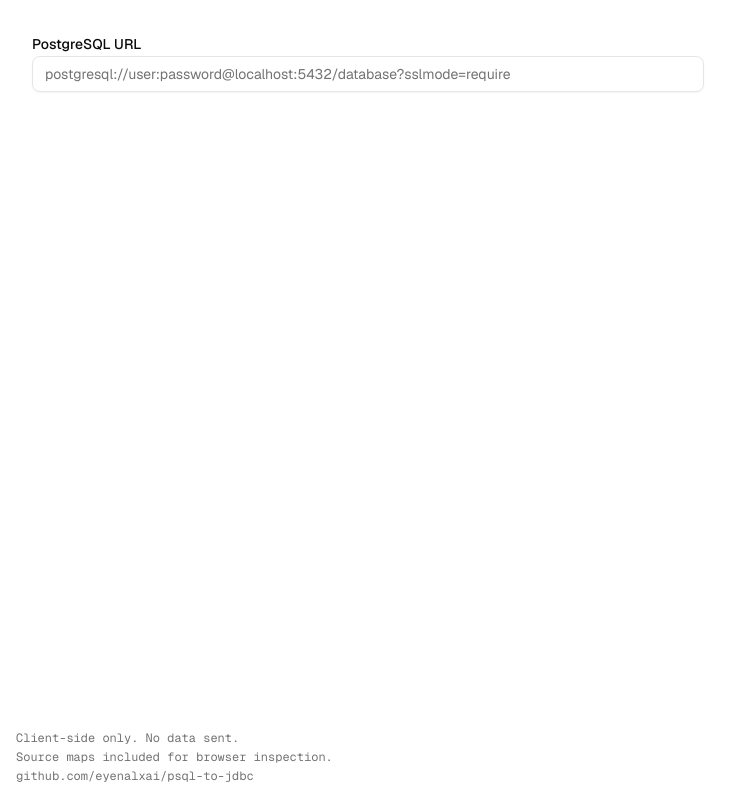
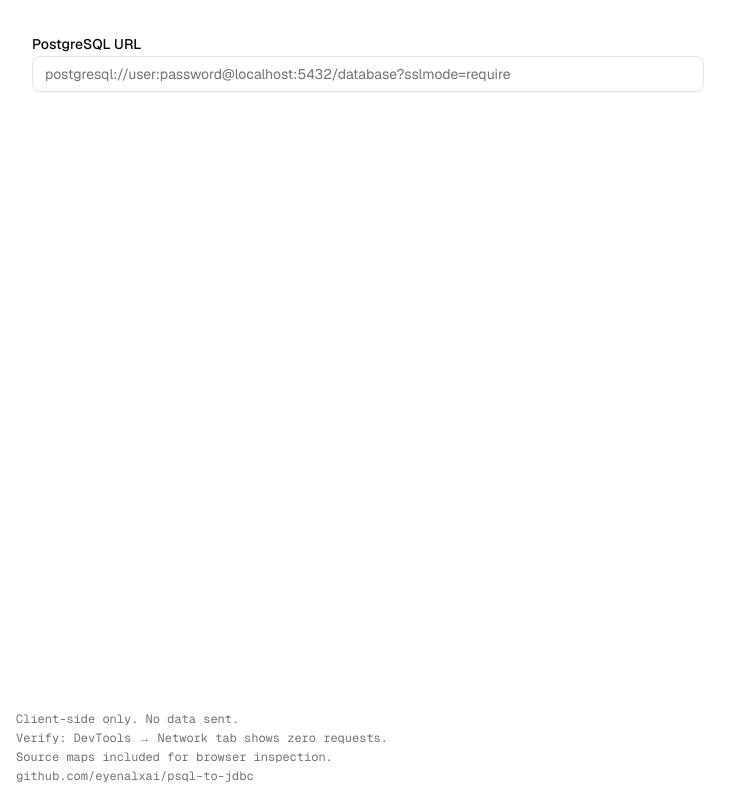
Before and after one commit to eyenalxai/psql-to-jdbc, a Next.js app: page / in a window 1280 px wide. Shown: the whole page, without its empty margins (0-751 px from the left). Built offline with nearby package versions, Linux system fonts and the light colour scheme.

Commit message:
feat: add verification note in footer for client-side only requests

```diff
--- a/src/app/layout.tsx
+++ b/src/app/layout.tsx
@@ -45,6 +45,9 @@
 						<div className="flex flex-col gap-0.5 md:gap-1">
 							<p className="leading-tight">Client-side only. No data sent.</p>
 							<p className="leading-tight">
+								Verify: DevTools → Network tab shows zero requests.
+							</p>
+							<p className="leading-tight">
 								Source maps included for browser inspection.
 							</p>
 							<a
```
